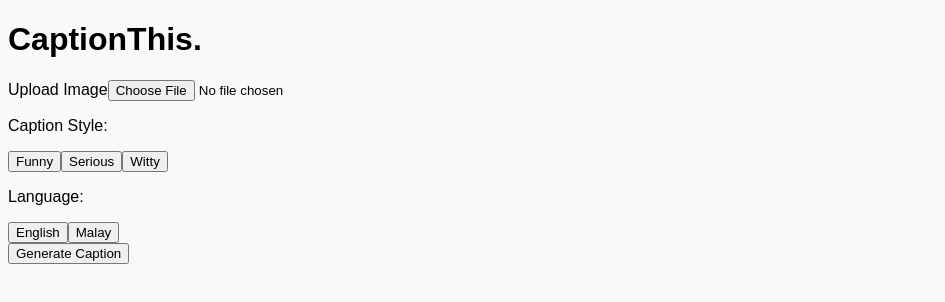
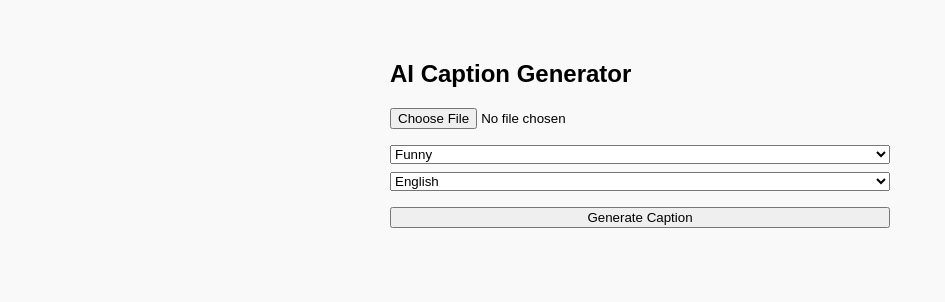
Before and after one commit to bobvisavisual/captionthis, a React (Vite) app in the folder frontend/: page / in a window 1280 px wide. Shown: the top 302 px of the page, without its empty margins (0-945 px from the left). Built offline with nearby package versions, Linux system fonts and the light colour scheme.

Commit message:
Update App.jsx

```diff
--- a/frontend/src/App.jsx
+++ b/frontend/src/App.jsx
@@ -1,119 +1,72 @@
 import React, { useState } from 'react';
-import axios from 'axios';
 
 const App = () => {
   const [image, setImage] = useState(null);
-  const [previewUrl, setPreviewUrl] = useState(null);
+  const [preview, setPreview] = useState(null);
   const [captionType, setCaptionType] = useState("funny");
   const [language, setLanguage] = useState("en");
   const [caption, setCaption] = useState("");
   const [loading, setLoading] = useState(false);
 
-  const handleImageChange = (e) => {
+  const handleImageUpload = (e) => {
     const file = e.target.files[0];
-    setImage(file);
-    setPreviewUrl(URL.createObjectURL(file));
+    if (file) {
+      setImage(file);
+      setPreview(URL.createObjectURL(file));
+    }
   };
 
-  const handleGenerate = async () => {
-    if (!image) return alert("Please upload an image.");
+  const handleGenerateCaption = async () => {
+    if (!image) return;
+    setLoading(true);
+    setCaption("");
 
     const formData = new FormData();
     formData.append("image", image);
     formData.append("type", captionType);
     formData.append("language", language);
 
-    setLoading(true);
     try {
-      const res = await axios.post("https://captionthis.onrender.com/generate", formData);
-      setCaption(res.data.caption);
-    } catch (err) {
-      setCaption("Error generating caption.");
+      const res = await fetch("https://captionthis.onrender.com/generate", {
+        method: "POST",
+        body: formData,
+      });
+      const data = await res.json();
+      setCaption(data.caption);
+    } catch (error) {
+      setCaption("Failed to generate caption.");
     } finally {
       setLoading(false);
     }
   };
 
   return (
-    <div className="min-h-screen bg-white flex flex-col items-center justify-start px-4 py-10 font-sans">
-      <h1 className="text-4xl md:text-5xl font-bold text-gray-800 mb-10 text-center">
-        CaptionThis.
-      </h1>
-
-      <div className="w-full max-w-md bg-gray-50 p-6 rounded-2xl shadow-xl">
-        <label className="block mb-3 text-sm font-medium text-gray-700">
-          Upload Image
-        </label>
-        <input
-          type="file"
-          accept="image/*"
-          onChange={handleImageChange}
-          className="w-full border border-gray-300 rounded-md p-2 mb-4"
-        />
-
-        {previewUrl && (
-          <img
-            src={previewUrl}
-            alt="Preview"
-            className="mb-4 rounded-lg shadow"
-          />
-        )}
-
-        <div className="mb-4">
-          <p className="text-sm font-semibold mb-1 text-gray-700">Caption Style:</p>
-          <div className="flex gap-2 flex-wrap">
-            {["funny", "serious", "witty"].map((type) => (
-              <button
-                key={type}
-                onClick={() => setCaptionType(type)}
-                className={`px-4 py-2 rounded-full text-sm font-medium ${
-                  captionType === type
-                    ? "bg-indigo-600 text-white"
-                    : "bg-gray-200 text-gray-700"
-                }`}
-              >
-                {type.charAt(0).toUpperCase() + type.slice(1)}
-              </button>
-            ))}
-          </div>
+    <div style={{ padding: "2rem", maxWidth: "500px", margin: "auto" }}>
+      <h2>AI Caption Generator</h2>
+      <input type="file" accept="image/*" onChange={handleImageUpload} />
+      {preview && <img src={preview} alt="Preview" style={{ width: "100%", marginTop: "1rem" }} />}
+      <select value={captionType} onChange={(e) => setCaptionType(e.target.value)} style={{ width: "100%", marginTop: "1rem" }}>
+        <option value="funny">Funny</option>
+        <option value="romantic">Romantic</option>
+        <option value="poetic">Poetic</option>
+        <option value="sarcastic">Sarcastic</option>
+        <option value="inspirational">Inspirational</option>
+      </select>
+      <select value={language} onChange={(e) => setLanguage(e.target.value)} style={{ width: "100%", marginTop: "0.5rem" }}>
+        <option value="en">English</option>
+        <option value="ms">Malay</option>
+      </select>
+      <button onClick={handleGenerateCaption} disabled={loading} style={{ width: "100%", marginTop: "1rem" }}>
+        {loading ? "Generating..." : "Generate Caption"}
+      </button>
+      {caption && (
+        <div style={{ marginTop: "1rem", padding: "1rem", border: "1px solid #ccc", borderRadius: "8px" }}>
+          <p>{caption}</p>
+          <button onClick={() => navigator.clipboard.writeText(caption)} style={{ marginTop: "0.5rem" }}>
+            Copy Caption
+          </button>
         </div>
-
-        <div className="mb-4">
-          <p className="text-sm font-semibold mb-1 text-gray-700">Language:</p>
-          <div className="flex gap-2">
-            {[
-              { code: "en", label: "English" },
-              { code: "ms", label: "Malay" },
-            ].map((lang) => (
-              <button
-                key={lang.code}
-                onClick={() => setLanguage(lang.code)}
-                className={`px-4 py-2 rounded-full text-sm font-medium ${
-                  language === lang.code
-                    ? "bg-indigo-600 text-white"
-                    : "bg-gray-200 text-gray-700"
-                }`}
-              >
-                {lang.label}
-              </button>
-            ))}
-          </div>
-        </div>
-
-        <button
-          onClick={handleGenerate}
-          disabled={loading}
-          className="w-full bg-indigo-600 hover:bg-indigo-700 text-white font-bold py-2 px-4 rounded-lg"
-        >
-          {loading ? "Generating..." : "Generate Caption"}
-        </button>
-
-        {caption && (
-          <div className="mt-6 p-4 bg-gray-100 rounded-lg text-center font-medium text-gray-800 shadow-inner">
-            {caption}
-          </div>
-        )}
-      </div>
+      )}
     </div>
   );
 };
```
